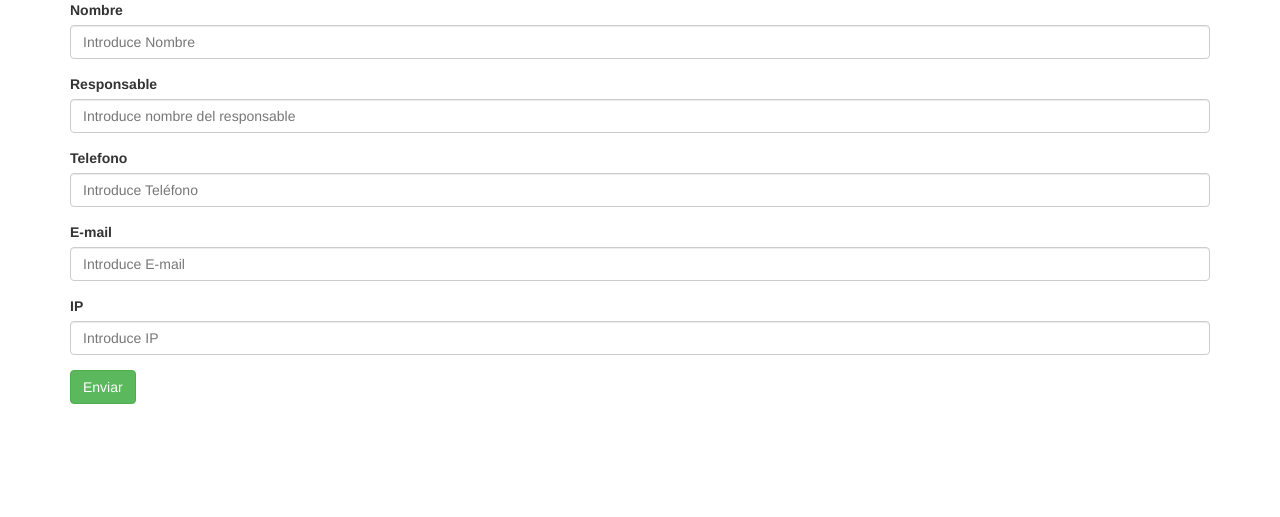
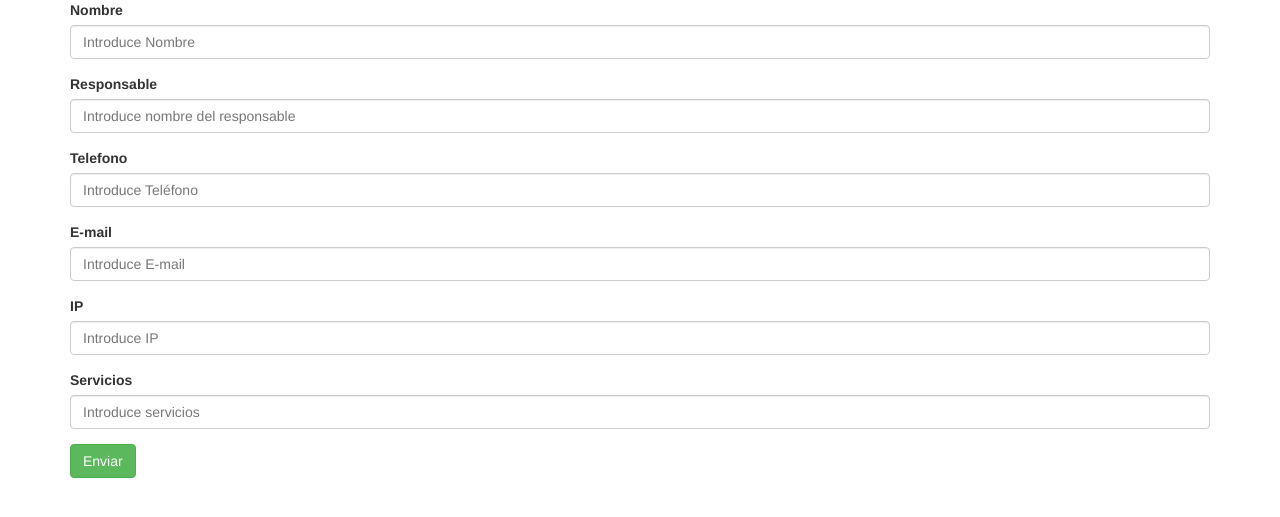
Before and after one commit to AlanSanchezC/ep3-sanchez, a PHP site: page /salas/sala_remota.html in a window 1280 px wide. Shown: the top 517 px of the page. Run offline with PHP 8.4, Linux system fonts and the light colour scheme.

Commit message:
Agregar salas #2

```diff
--- a/salas/alta.php
+++ b/salas/alta.php
@@ -8,15 +8,16 @@ if (isset($_GET["nom"])) {
     $responsable = $_GET["res"];
     $telefono = $_GET["tel"];
     $email = $_GET["mail"];
+    $servicios = $_GET["Servicios"];
     $ip = $_GET["ip"];
-    echo "hola";
+
     // Hay campos en blanco
     if($name==NULL|$responsable==NULL|$telefono==NULL|$email==NULL|$ip==NULL) {
         echo "un campo est&aacute; vacio.";
         formRegistro();
     }else{
                 echo $query;
-                $query = 'INSERT INTO SALA_REMOTA (nombre, responsable, telefono, email_responsable, ip) VALUES ('.$name.','.$responsable.','.$telefono.','.$email.','.$ip.')';
+                $query = 'INSERT INTO SALA_REMOTA (nombre, responsable, telefono, email_responsable, ip, Servicios) VALUES ("'.$name.'","'.$responsable.'","'.$telefono.'","'.$email.'","'.$ip.'", "'.$servicios.'")';
 
                 mysqli_query($conexion, $query);
                 echo 'La sala '.$name.' ha sido registrada de manera satisfactoria.<br/>';
--- a/salas/editar.php
+++ b/salas/editar.php
@@ -8,6 +8,7 @@ if (isset($_GET["nom"])) {
     $responsable = $_GET["res"];
     $telefono = $_GET["tel"];
     $email = $_GET["mail"];
+    $servicios = $_GET["Servicios"];
     $ip = $_GET["ip"];
     $id = $_GET["id"];
 
--- a/salas/eliminarSala.php
+++ b/salas/eliminarSala.php
@@ -7,7 +7,7 @@ if (isset($_GET["id"])) {
     $id = $_GET["id"];
 
 
-                $query = 'DELETE  SALA_REMOTA WHERE idsala_remota='.$id;
+                $query = 'DELETE FROM SALA_REMOTA WHERE idsala_remota='.$id;
                 mysql_query($query) or die(mysql_error());
 }
 
--- a/salas/listar.php
+++ b/salas/listar.php
@@ -32,7 +32,7 @@ require "cfg/conexion.php";
    $resultado=mysqli_query($conexion, $query);
    echo "<div class='container'>";
    echo "<table class='table table-striped'>";
-   echo "<th> Nombre de Sala</th> <th>Respondable de Sala</th> <th>Telefono</th> <th>E-Mail</th> <th>IP</th> <th>Editar</th> <th>Eliminar</th>";
+   echo "<th> Nombre de Sala</th> <th>Respondable de Sala</th> <th>Telefono</th> <th>E-Mail</th> <th>IP</th> <th>Servicios</th> <th>Editar</th> <th>Eliminar</th>";
    while ($dato=mysqli_fetch_array($resultado)) {
 
    echo "<tr>";
@@ -41,6 +41,7 @@ require "cfg/conexion.php";
    echo "<td>". $dato['telefono']."</td>";
    echo "<td>". $dato ['email_responsable']."</td>";
    echo "<td>". $dato ['ip']."</td>";
+   echo "<td>". $dato ['Servicios']."</td>";
    echo "<td><a href='salas/editarSala.php?id=". $dato ['id_sala_remota']."'>Editar</a></td>";
    echo "<td><a href='salas/eliminarSala.php?id=". $dato ['id_sala_remota']."'>Eliminar</a></td>";
    echo "</tr>";
--- a/salas/sala_remota.html
+++ b/salas/sala_remota.html
@@ -49,6 +49,11 @@
     <input name= "ip" type="text" class="form-control" id="juan Perez"
            placeholder="Introduce IP">
   </div>
+  <div class="form-group">
+    <label for="ejemplo_servicios_1">Servicios</label>
+    <input name= "Servicios" type="text" class="form-control" id="juan Perez"
+           placeholder="Introduce servicios">
+  </div>
 
   <button type="submit" class="btn btn-success">Enviar</button>
 </form>
```
Also changed, not shown: salas/editarSala.php (+5 -4 lines).
